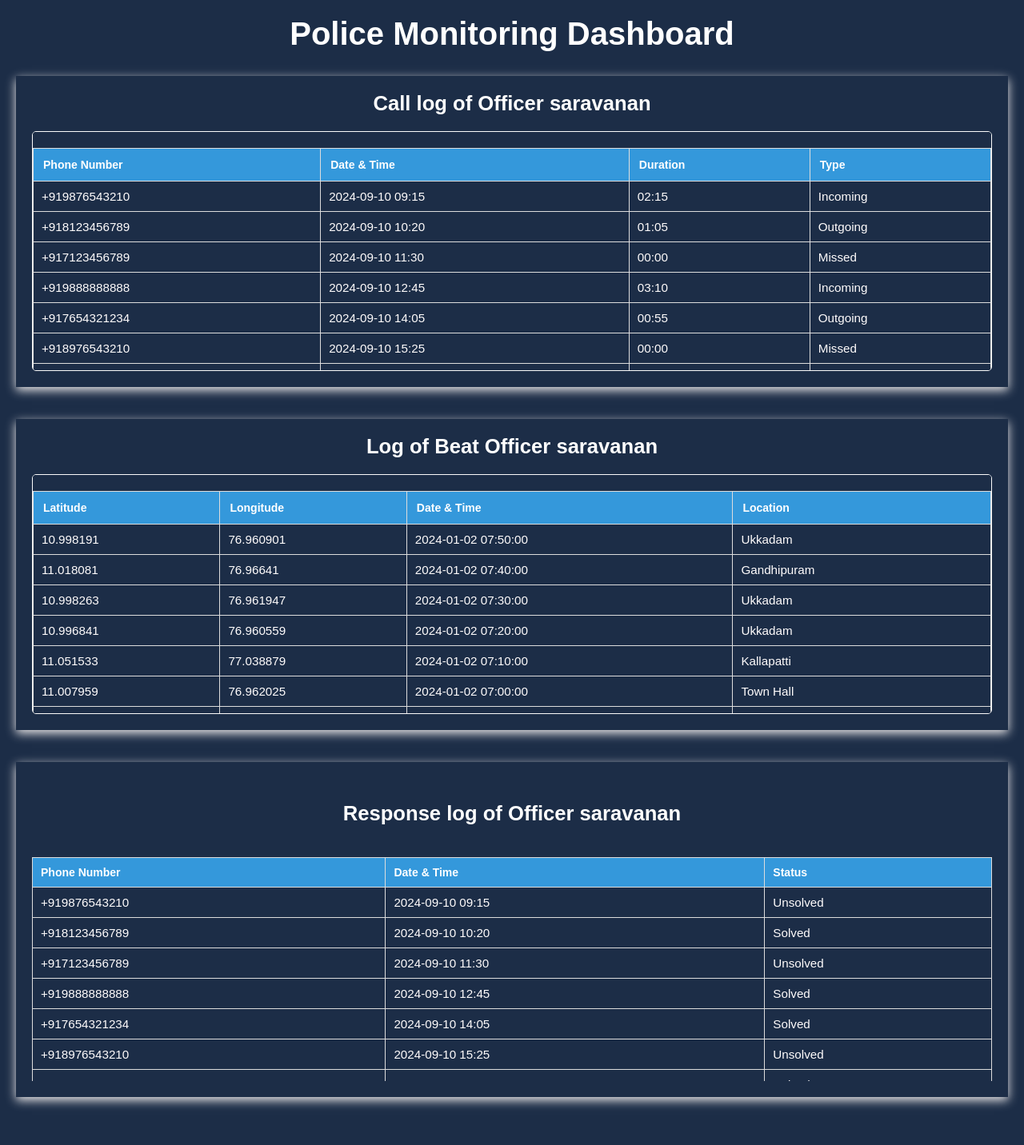
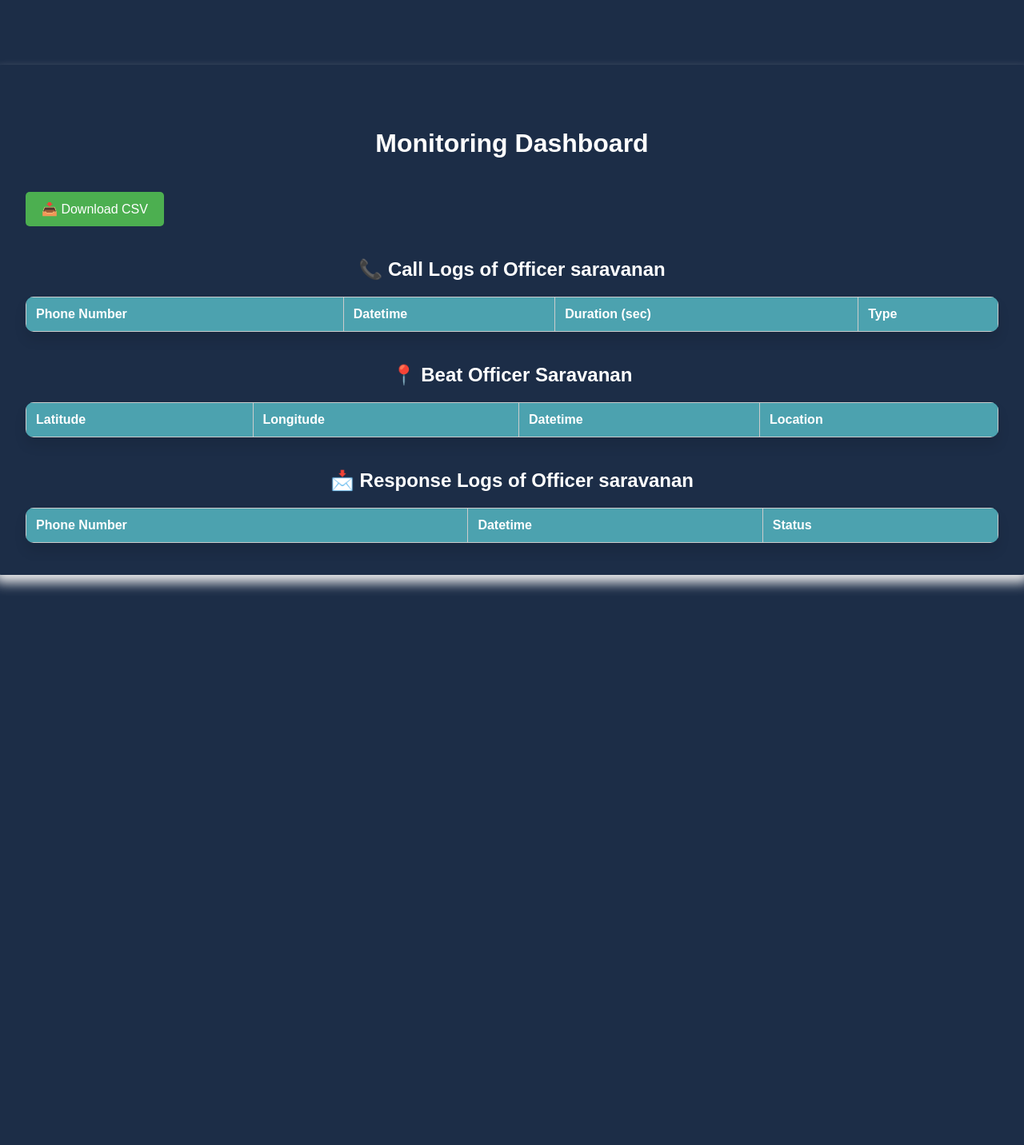
Before and after one commit to lokeshvchanel/police_monitoring, a Flask app: page / in a window 1280 px wide. Shown: the whole page at 80% size. After the commit the page ends 740 px from the top, so only its background shows below. Run offline with Flask 3, Linux system fonts and the light colour scheme; data comes from the database, SQL or seed files in the repository; lists and menus that the app fills with data are empty.

Commit message:
Update index.html

```diff
--- a/templates/index.html
+++ b/templates/index.html
@@ -3,327 +3,184 @@
   <head>
     <meta charset="UTF-8" />
     <meta name="viewport" content="width=device-width, initial-scale=1.0" />
-    <title>Police GPS Monitoring Dashboard</title>
-    <link
-      rel="stylesheet"
-      href="{{ url_for('static', filename='style.css') }}"
-    />
+
+    <title>GPS, Call Logs & Response Logs</title>
     <style>
       body {
         font-family: Arial, sans-serif;
         margin: 0;
-        padding: 20px;
+        padding: 0;
         background-color: #1c2d47;
+        color: #fff;
+        display: flex;
+        flex-direction: column;
+        align-items: center;
+        justify-content: center;
+        min-height: 100vh;
       }
 
       h1 {
+        margin-top: 40px;
+        color: #fff;
         text-align: center;
-        color: #ffffff;
-      }
-
-      .table-container {
-        margin-top: 30px;
       }
 
       h2 {
+        color: #fff;
+        margin-top: 40px;
         text-align: center;
-        color: #333;
-        margin-bottom: 10px;
       }
 
-      .scrollable-table {
-        overflow-x: auto;
-        max-width: 100%;
+      .container {
+        background-color: #1c2d47;
+        border-radius: 10px;
+        box-shadow: 0px 10px 15px rgba(242, 241, 241, 0.959);
+        padding: 40px;
+        margin: 40px;
+        width: 95%;
+        max-width: 1500px;
+      }
+
+      .download-button {
+        display: inline-block;
+        margin-top: 20px;
+        padding: 12px 20px;
+        background-color: #4caf50;
+        color: white;
+        border: none;
+        text-decoration: none;
+        font-size: 16px;
+        border-radius: 5px;
+        cursor: pointer;
+        transition: background-color 0.3s ease;
+        text-align: center;
+      }
+
+      .download-button:hover {
+        background-color: #45a049;
       }
 
       table {
         width: 100%;
         border-collapse: collapse;
-        margin: 20px 0;
-        font-size: 14px;
+        margin-top: 20px;
+        background-color: #1c2d47;
+        color: #fff;
+        border-radius: 10px;
+        overflow: hidden;
+        box-shadow: 0px 10px 15px rgba(0, 0, 0, 0.1);
       }
 
       th,
       td {
-        padding: 10px;
+        border: 1px solid #ccc;
+        padding: 12px;
         text-align: left;
-        border: 1px solid #ddd;
+        color: #fff8f8;
       }
 
       th {
-        background-color: #1c2d47;
+        background-color: #4ca2af;
+        color: white;
       }
 
-      tbody tr:nth-child(even) {
-        background-color: #1c2d47;
+      td {
+        background-color: #2d3b56;
       }
-      tbody tr:hover {
-        background-color: #2f486e;
+      td:hover {
+        background-color: rgb(1, 92, 152);
+      }
+      /* Hover effect for table rows */
+      tr:hover {
+        background-color: #3a4b68; /* New hover color */
+        cursor: pointer; /* Change cursor to pointer */
       }
 
-      .response-log-container {
-        margin-top: 30px;
+      /* Responsive design */
+      @media (max-width: 768px) {
+        table {
+          width: 100%;
         }
 
-      .scrollable-response-log {
-        max-height: 300px;
-        overflow-y: auto;
+        .download-button {
+          width: 100%;
+          padding: 14px;
         }
-
-      .response-log-table {
-        width: 100%;
-        border-collapse: collapse;
-        font-size: 14px;
-      }
-
-      .response-log-table th,
-      .response-log-table td {
-        padding: 10px;
-        text-align: left;
-        border: 1px solid #ddd;
-      }
-
-      .response-log-table th {
-        background-color: #3498db;
-      }
-
-      tbody.response-log tr:nth-child(even) {
-        background-color: #f3f3f3;
       }
     </style>
   </head>
   <body>
-    <h1>Police Monitoring Dashboard</h1>
+    <div class="container">
+      <h1>Monitoring Dashboard</h1>
 
-    <!-- Call Log Section -->
-    <div class="table-container">
-      <h2>Call log of Officer saravanan</h2>
-      <div class="scrollable-table">
+      <a href="/download" class="download-button">📥 Download CSV</a>
+
+      <!-- Call Logs First -->
+      <h2>📞 Call Logs of Officer saravanan</h2>
       <table>
         <thead>
           <tr>
             <th>Phone Number</th>
-              <th>Date & Time</th>
-              <th>Duration</th>
+            <th>Datetime</th>
+            <th>Duration (sec)</th>
             <th>Type</th>
           </tr>
         </thead>
         <tbody>
+          {% for log in call_logs %}
           <tr>
-              <td>+919876543210</td>
-              <td>2024-09-10 09:15</td>
-              <td>02:15</td>
-              <td>Incoming</td>
+            <td>{{ log[0] }}</td>
+            <td>{{ log[1] }}</td>
+            <td>{{ log[2] }}</td>
+            <td>{{ log[3] }}</td>
           </tr>
-            <tr>
-              <td>+918123456789</td>
-              <td>2024-09-10 10:20</td>
-              <td>01:05</td>
-              <td>Outgoing</td>
-            </tr>
-            <tr>
-              <td>+917123456789</td>
-              <td>2024-09-10 11:30</td>
-              <td>00:00</td>
-              <td>Missed</td>
-            </tr>
-            <tr>
-              <td>+919888888888</td>
-              <td>2024-09-10 12:45</td>
-              <td>03:10</td>
-              <td>Incoming</td>
-            </tr>
-            <tr>
-              <td>+917654321234</td>
-              <td>2024-09-10 14:05</td>
-              <td>00:55</td>
-              <td>Outgoing</td>
-            </tr>
-            <tr>
-              <td>+918976543210</td>
-              <td>2024-09-10 15:25</td>
-              <td>00:00</td>
-              <td>Missed</td>
-            </tr>
-            <tr>
-              <td>+919123456789</td>
-              <td>2024-09-10 16:40</td>
-              <td>04:20</td>
-              <td>Incoming</td>
-            </tr>
-            <tr>
-              <td>+917777777777</td>
-              <td>2024-09-10 17:50</td>
-              <td>00:35</td>
-              <td>Outgoing</td>
-            </tr>
-            <tr>
-              <td>+918765432109</td>
-              <td>2024-09-10 18:15</td>
-              <td>01:45</td>
-              <td>Incoming</td>
-            </tr>
-            <tr>
-              <td>+916543210987</td>
-              <td>2024-09-10 19:05</td>
-              <td>00:00</td>
-              <td>Missed</td>
-            </tr>
-            <tr>
-              <td>+919876541234</td>
-              <td>2024-09-10 20:25</td>
-              <td>02:00</td>
-              <td>Outgoing</td>
-            </tr>
-            <tr>
-              <td>+918123498765</td>
-              <td>2024-09-10 21:35</td>
-              <td>01:20</td>
-              <td>Incoming</td>
-            </tr>
-            <tr>
-              <td>+917654312345</td>
-              <td>2024-09-10 22:40</td>
-              <td>03:05</td>
-              <td>Outgoing</td>
-            </tr>
-            <tr>
-              <td>+919123409876</td>
-              <td>2024-09-10 23:50</td>
-              <td>00:00</td>
-              <td>Missed</td>
-            </tr>
-            <tr>
-              <td>+917001122334</td>
-              <td>2024-09-11 00:10</td>
-              <td>00:50</td>
-              <td>Incoming</td>
-            </tr>
+          {% endfor %}
         </tbody>
       </table>
-      </div>
-    </div>
 
-    <!-- GPS Location Records -->
-    <div class="table-container">
-      <h2>Log of Beat Officer saravanan</h2>
-      <div class="scrollable-table">
+      <!-- GPS Data Second -->
+      <h2>📍 Beat Officer Saravanan</h2>
       <table>
         <thead>
           <tr>
             <th>Latitude</th>
             <th>Longitude</th>
-              <th>Date & Time</th>
+            <th>Datetime</th>
             <th>Location</th>
           </tr>
         </thead>
         <tbody>
-            {% for row in data %}
+          {% for gps in gps_data %}
           <tr>
-              <td>{{ row[0] }}</td>
-              <td>{{ row[1] }}</td>
-              <td>{{ row[2] }}</td>
-              <td>{{ row[3] }}</td>
+            <td>{{ gps[0] }}</td>
+            <td>{{ gps[1] }}</td>
+            <td>{{ gps[2] }}</td>
+            <td>{{ gps[3] }}</td>
+          </tr>
+          {% endfor %}
+        </tbody>
+      </table>
+
+      <!-- Response Logs Last -->
+      <h2>📩 Response Logs of Officer saravanan</h2>
+      <table>
+        <thead>
+          <tr>
+            <th>Phone Number</th>
+            <th>Datetime</th>
+            <th>Status</th>
+          </tr>
+        </thead>
+        <tbody>
+          {% for log in response_logs %}
+          <tr>
+            <td>{{ log[0] }}</td>
+            <td>{{ log[1] }}</td>
+            <td>{{ log[2] }}</td>
           </tr>
           {% endfor %}
         </tbody>
       </table>
     </div>
-    </div>
-
-    <!-- Response Log Section -->
-    <div class="table-container">
-      <div class="response-log-container">
-        <h2>Response log of Officer saravanan </h2>
-        <div class="scrollable-response-log">
-          <table class="response-log-table">
-            <thead>
-              <tr>
-                <th>Phone Number</th>
-                <th>Date & Time</th>
-                <th>Status</th>
-              </tr>
-            </thead>
-            <tbody>
-              <tr>
-                <td>+919876543210</td>
-                <td>2024-09-10 09:15</td>
-                <td>Unsolved</td>
-              </tr>
-              <tr>
-                <td>+918123456789</td>
-                <td>2024-09-10 10:20</td>
-                <td>Solved</td>
-              </tr>
-              <tr>
-                <td>+917123456789</td>
-                <td>2024-09-10 11:30</td>
-                <td>Unsolved</td>
-              </tr>
-              <tr>
-                <td>+919888888888</td>
-                <td>2024-09-10 12:45</td>
-                <td>Solved</td>
-              </tr>
-              <tr>
-                <td>+917654321234</td>
-                <td>2024-09-10 14:05</td>
-                <td>Solved</td>
-              </tr>
-              <tr>
-                <td>+918976543210</td>
-                <td>2024-09-10 15:25</td>
-                <td>Unsolved</td>
-              </tr>
-              <tr>
-                <td>+919123456789</td>
-                <td>2024-09-10 16:40</td>
-                <td>Solved</td>
-              </tr>
-              <tr>
-                <td>+917777777777</td>
-                <td>2024-09-10 17:50</td>
-                <td>Solved</td>
-              </tr>
-              <tr>
-                <td>+918765432109</td>
-                <td>2024-09-10 18:15</td>
-                <td>Unsolved</td>
-              </tr>
-              <tr>
-                <td>+916543210987</td>
-                <td>2024-09-10 19:05</td>
-                <td>Unsolved</td>
-              </tr>
-              <tr>
-                <td>+919876541234</td>
-                <td>2024-09-10 20:25</td>
-                <td>Solved</td>
-              </tr>
-              <tr>
-                <td>+918123498765</td>
-                <td>2024-09-10 21:35</td>
-                <td>Solved</td>
-              </tr>
-              <tr>
-                <td>+917654312345</td>
-                <td>2024-09-10 22:40</td>
-                <td>Unsolved</td>
-              </tr>
-              <tr>
-                <td>+919123409876</td>
-                <td>2024-09-10 23:50</td>
-                <td>Unsolved</td>
-              </tr>
-              <tr>
-                <td>+917001122334</td>
-                <td>2024-09-11 00:10</td>
-                <td>Solved</td>
-              </tr>
-            </tbody>
-          </table>
-        </div>
-      </div>
-    </div>
   </body>
 </html>
```
Lines whose indentation alone changed are shown as unchanged.
